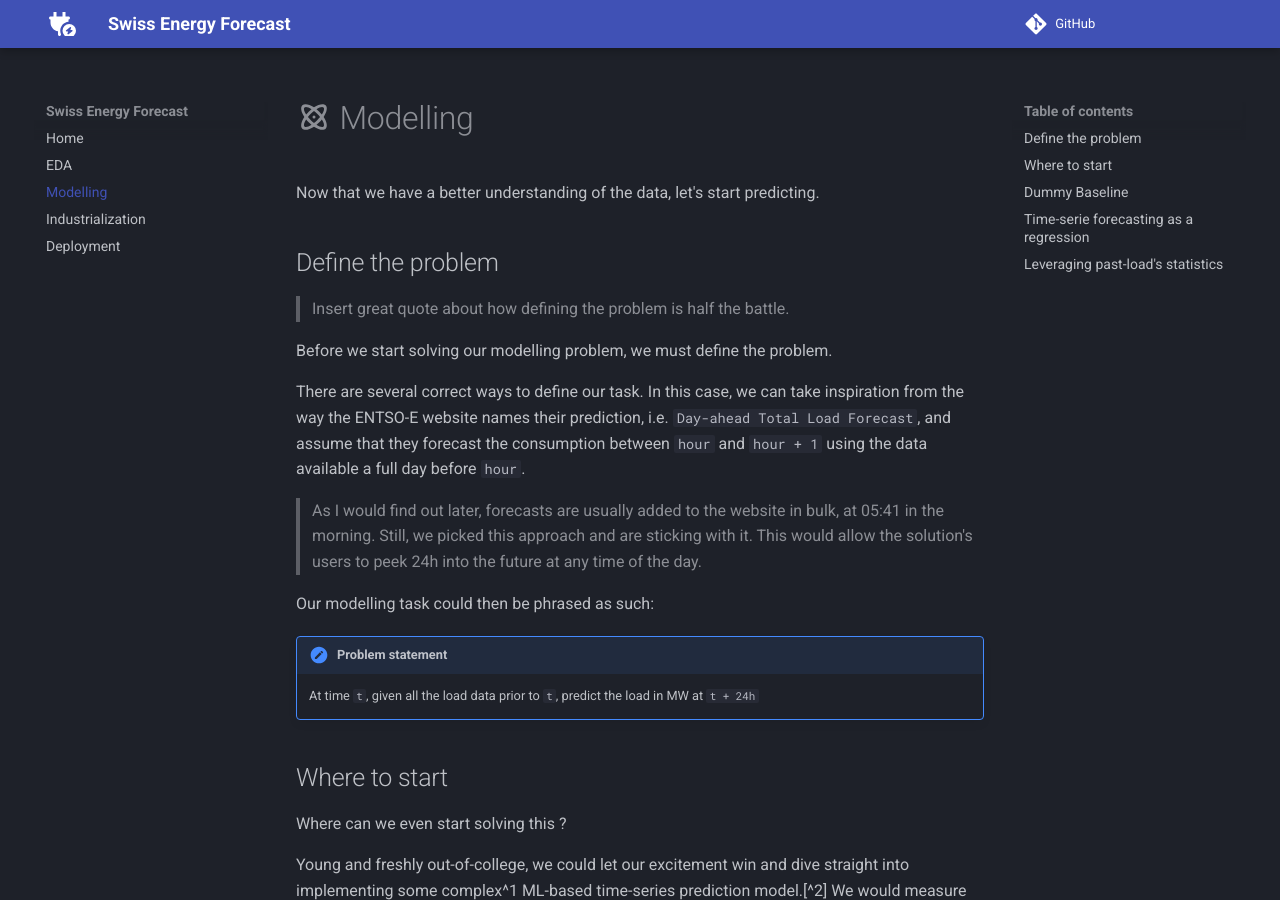
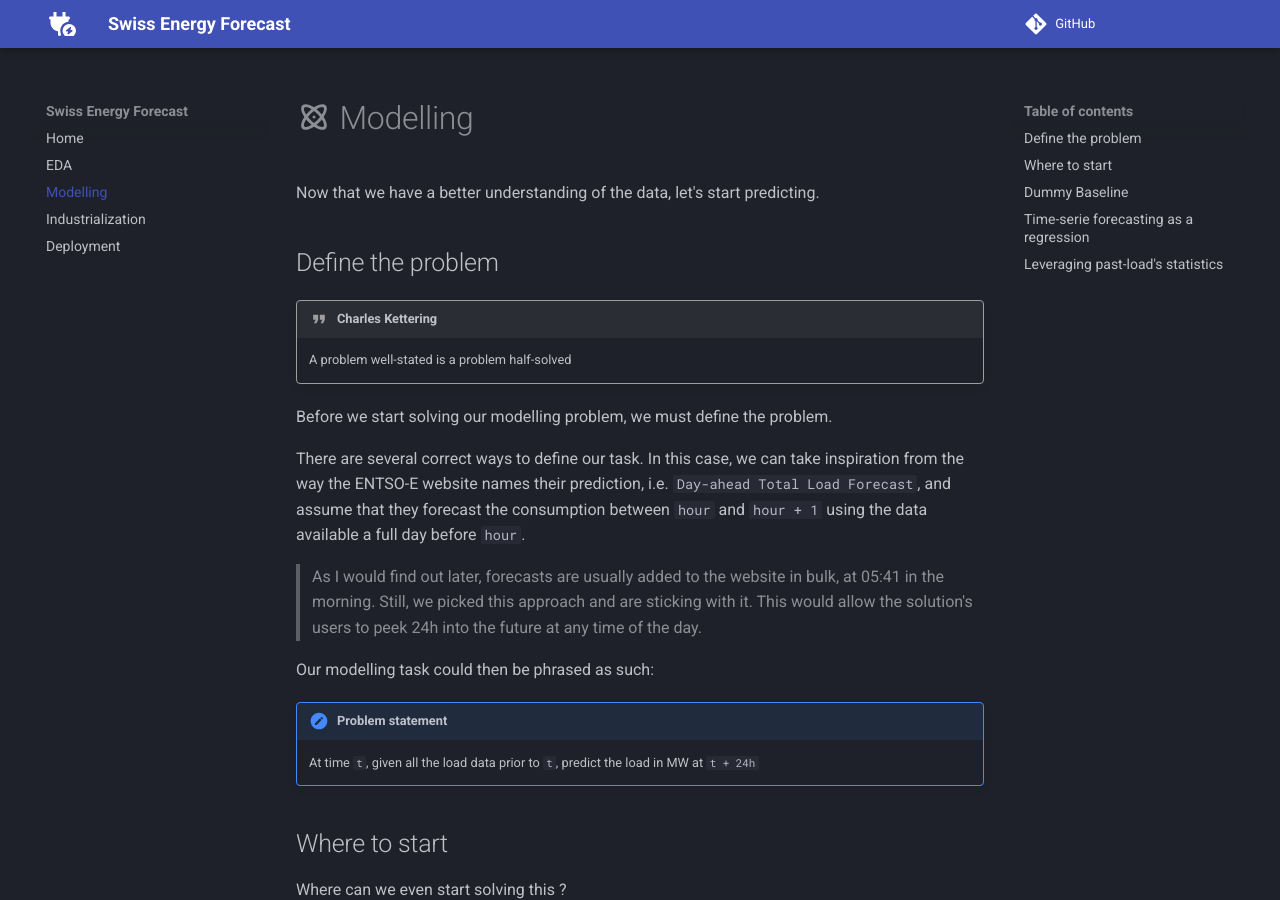
Before and after one commit to arthurgassner/swissenergy-frontend, an MkDocs documentation site: the page built from docs/modelling.md, in a window 1280 px wide and 900 px high. Built offline with MkDocs 1.6.1 and Material for MkDocs 9.7.7, drawn with Linux system fonts in a browser that asks for light colours; a script that is not in the unit is left out; comment, search, counter and statistics services are not loaded.

Commit message:
Improve quotes

```diff
--- a/docs/modelling.md
+++ b/docs/modelling.md
@@ -4,7 +4,8 @@ Now that we have a better understanding of the data, let's start predicting.
 
 ## Define the problem
 
-> Insert great quote about how defining the problem is half the battle.
+!!! quote "Charles Kettering"
+    A problem well-stated is a problem half-solved
 
 Before we start solving our modelling problem, we must define the problem.
 
```
